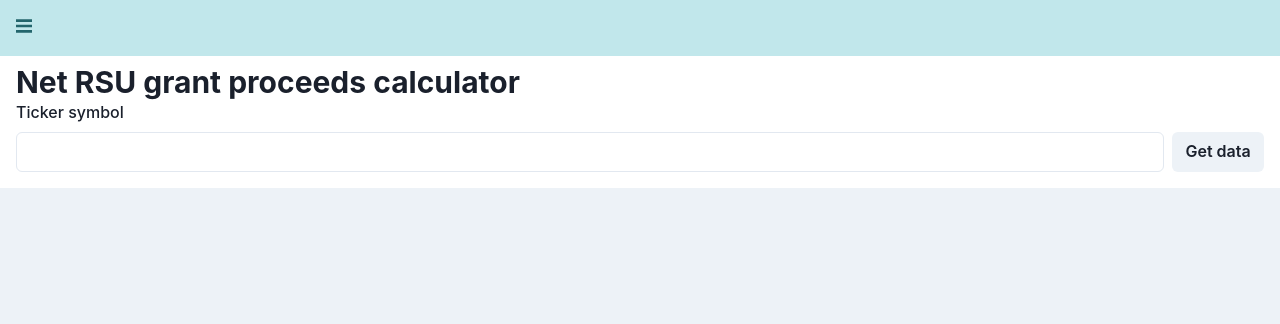
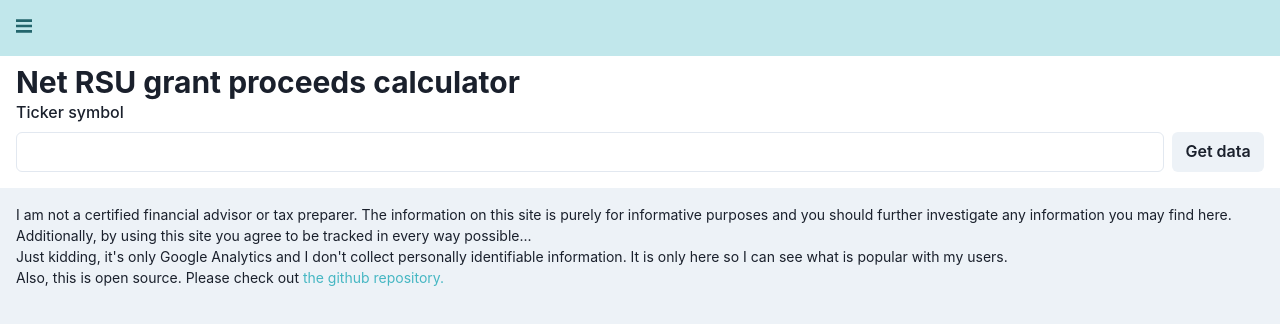
Before and after one commit to m3fawner/ssr-study, a Next.js app: page /net-proceeds in a window 1280 px wide. Shown: the top 324 px of the page. Built offline with nearby package versions, Linux system fonts and the light colour scheme.

Commit message:
feat: Add footer

```diff
--- a/pages/_app.jsx
+++ b/pages/_app.jsx
@@ -3,15 +3,17 @@ import { Box, Flex } from '@chakra-ui/react';
 import 'react-vis/dist/style.css';
 import ThemeProvider from '../src/components/ThemeProvider';
 import Header from '../src/components/Header';
+import Footer from '../src/components/Footer';
 
 const App = ({ Component, pageProps }) => (
   <ThemeProvider>
     <Header />
     <Flex bg="gray.100" justify="center">
       <Box flexBasis={['100%', null, null, '80em']} minH="100vh" maxW="100%">
-        <Box bg="white" px="4">
+        <Box as="main" bg="white" px="4">
           <Component {...pageProps} />
         </Box>
+        <Footer />
       </Box>
     </Flex>
   </ThemeProvider>
--- /dev/null
+++ b/src/components/Footer.jsx
@@ -0,0 +1,23 @@
+import { Text, Box, Link } from '@chakra-ui/react';
+
+const Footer = () => (
+  <Box as="footer" px="4" mt="4">
+    <Text fontSize="sm">
+      I am not a certified financial advisor or tax preparer. The information on this site is purely
+      for informative purposes and you should further investigate any information you may find here.
+    </Text>
+    <Text fontSize="sm">
+      Additionally, by using this site you agree to be tracked in every way possible...
+    </Text>
+    <Text fontSize="sm">
+      Just kidding, it&apos;s only Google Analytics and I don&apos;t collect personally identifiable information.
+      It is only here so I can see what is popular with my users.
+    </Text>
+    <Text fontSize="sm">
+      Also, this is open source. Please check out
+      {' '}
+      <Link color="brand.600" isExternal href="https://github.com/m3fawner/ssr-study">the github repository.</Link>
+    </Text>
+  </Box>
+);
+export default Footer;
--- a/src/components/Header.jsx
+++ b/src/components/Header.jsx
@@ -30,7 +30,7 @@ const PageMenu = ({ isOpen, onClose }) => (
       <DrawerContent>
         <DrawerCloseButton />
         <DrawerHeader>Menu</DrawerHeader>
-        <DrawerBody>
+        <DrawerBody as="nav">
           {Object.entries(ROUTES).map(([href, label]) => (
             <Box key={href} onClick={onClose}>
               <NextLink href={href} passHref>
@@ -51,7 +51,7 @@ PageMenu.propTypes = {
 const Header = () => {
   const { onOpen, isOpen, onClose } = useDisclosure();
   return (
-    <Box p="4" bg="brand.200">
+    <Box p="4" bg="brand.200" as="header">
       <Icon as={MenuIcon} onClick={onOpen} fill="brand.900" _hover={{ cursor: 'pointer' }} />
       <PageMenu isOpen={isOpen} onClose={onClose} />
     </Box>
```
